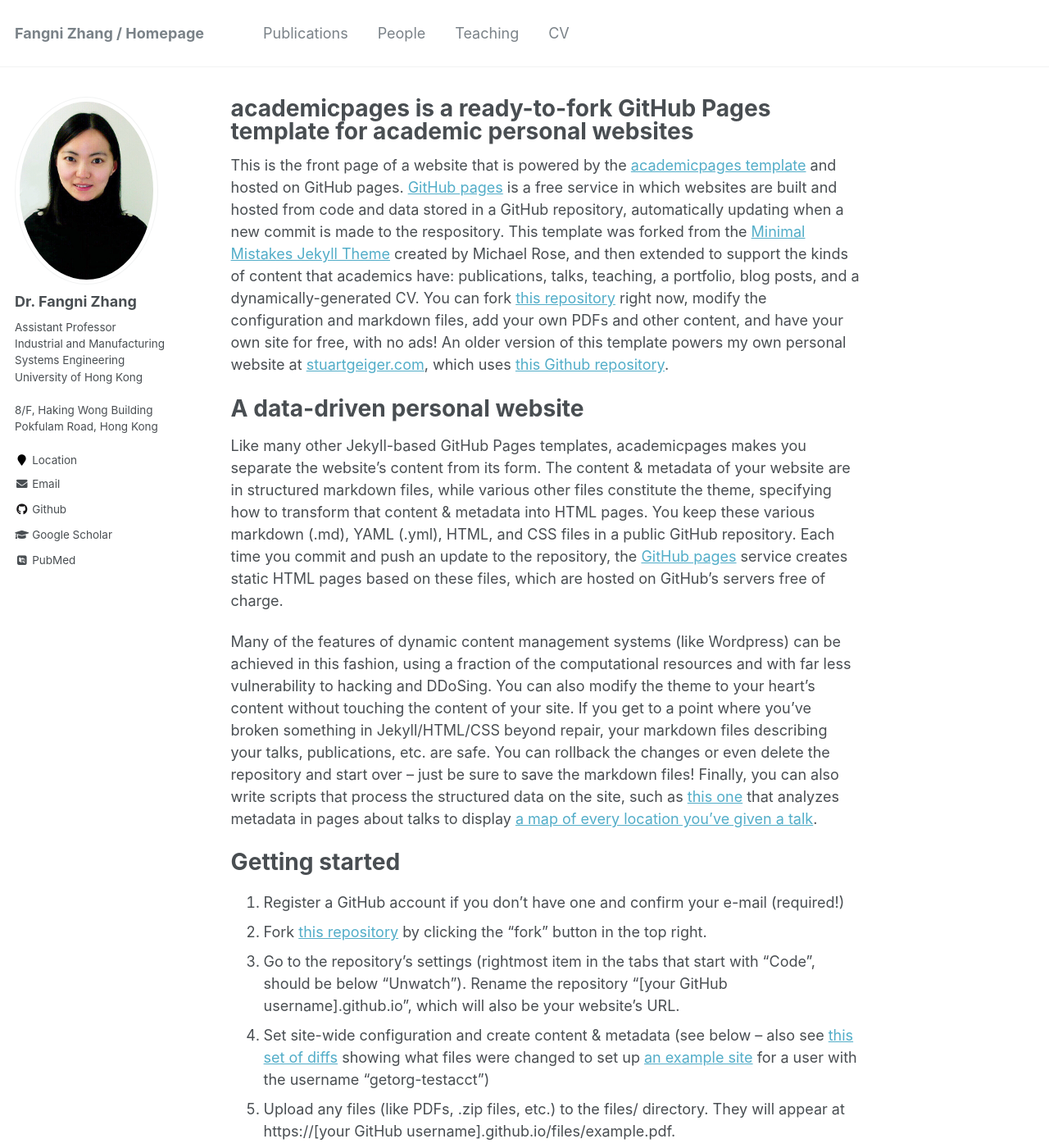
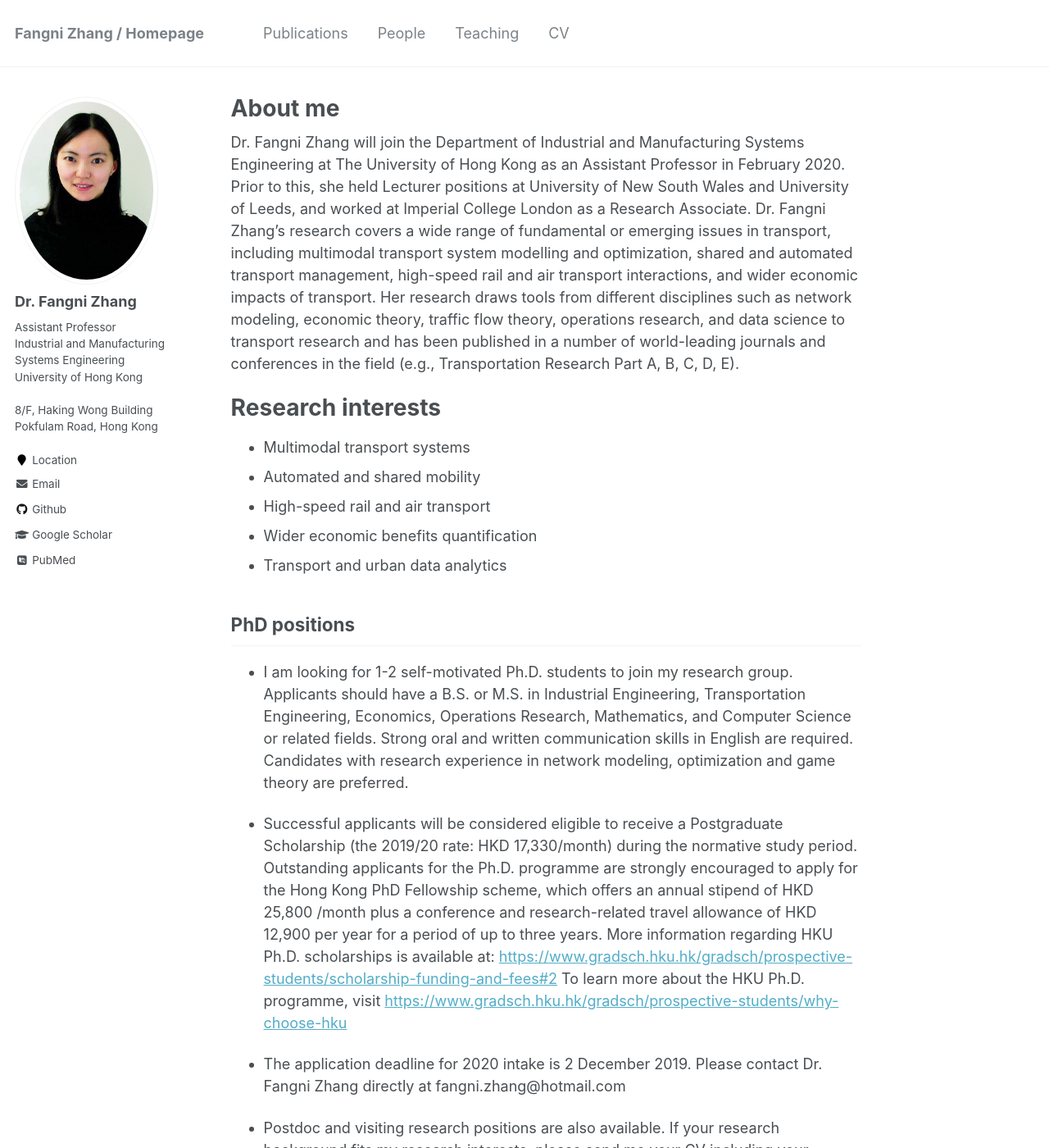
Before and after one commit to fangnizhang/fangnizhang.github.io, a Jekyll site: the page built from _pages/about.md, in a window 1280 px wide and 1400 px high. Shown: the whole window at 82% size. Built offline with Jekyll 4.4.1, drawn with Linux system fonts in a browser that asks for light colours; some web fonts are replaced; some of the changed text lies outside the part shown.

Commit message:
Update about.md

```diff
--- a/_pages/about.md
+++ b/_pages/about.md
@@ -1,6 +1,6 @@
 ---
 permalink: /
-title: "academicpages is a ready-to-fork GitHub Pages template for academic personal websites"
+title: "About me"
 excerpt: "About me"
 author_profile: true
 redirect_from:
@@ -8,30 +8,49 @@ redirect_from:
   - /about.html
 ---
 
-This is the front page of a website that is powered by the [academicpages template](https://github.com/academicpages/academicpages.github.io) and hosted on GitHub pages. [GitHub pages](https://pages.github.com) is a free service in which websites are built and hosted from code and data stored in a GitHub repository, automatically updating when a new commit is made to the respository. This template was forked from the [Minimal Mistakes Jekyll Theme](https://mmistakes.github.io/minimal-mistakes/) created by Michael Rose, and then extended to support the kinds of content that academics have: publications, talks, teaching, a portfolio, blog posts, and a dynamically-generated CV. You can fork [this repository](https://github.com/academicpages/academicpages.github.io) right now, modify the configuration and markdown files, add your own PDFs and other content, and have your own site for free, with no ads! An older version of this template powers my own personal website at [stuartgeiger.com](http://stuartgeiger.com), which uses [this Github repository](https://github.com/staeiou/staeiou.github.io).
+Dr. Fangni Zhang will join the Department of Industrial and Manufacturing Systems Engineering at The University of Hong Kong as an Assistant Professor in February 2020. Prior to this, she held Lecturer positions at University of New South Wales and University of Leeds, and worked at Imperial College London as a Research Associate. Dr. Fangni Zhang’s research covers a wide range of fundamental or emerging issues in transport, including multimodal transport system modelling and optimization, shared and automated transport management, high-speed rail and air transport interactions, and wider economic impacts of transport. Her research draws tools from different disciplines such as network modeling, economic theory, traffic flow theory, operations research, and data science to transport research and has been published in a number of world-leading journals and conferences in the field (e.g., Transportation Research Part A, B, C, D, E).
 
-A data-driven personal website
+Research interests
 ======
-Like many other Jekyll-based GitHub Pages templates, academicpages makes you separate the website's content from its form. The content & metadata of your website are in structured markdown files, while various other files constitute the theme, specifying how to transform that content & metadata into HTML pages. You keep these various markdown (.md), YAML (.yml), HTML, and CSS files in a public GitHub repository. Each time you commit and push an update to the repository, the [GitHub pages](https://pages.github.com/) service creates static HTML pages based on these files, which are hosted on GitHub's servers free of charge.
+- Multimodal transport systems
+- Automated and shared mobility
+- High-speed rail and air transport
+- Wider economic benefits quantification
+- Transport and urban data analytics
 
-Many of the features of dynamic content management systems (like Wordpress) can be achieved in this fashion, using a fraction of the computational resources and with far less vulnerability to hacking and DDoSing. You can also modify the theme to your heart's content without touching the content of your site. If you get to a point where you've broken something in Jekyll/HTML/CSS beyond repair, your markdown files describing your talks, publications, etc. are safe. You can rollback the changes or even delete the repository and start over -- just be sure to save the markdown files! Finally, you can also write scripts that process the structured data on the site, such as [this one](https://github.com/academicpages/academicpages.github.io/blob/master/talkmap.ipynb) that analyzes metadata in pages about talks to display [a map of every location you've given a talk](https://academicpages.github.io/talkmap.html).
+PhD positions
+------
+- I am looking for 1-2 self-motivated Ph.D. students to join my research group. Applicants should have a B.S. or M.S. in Industrial Engineering, Transportation Engineering, Economics, Operations Research, Mathematics, and Computer Science or related fields. Strong oral and written communication skills in English are required. Candidates with research experience in network modeling, optimization and game theory are preferred.
 
-Getting started
-======
-1. Register a GitHub account if you don't have one and confirm your e-mail (required!)
-1. Fork [this repository](https://github.com/academicpages/academicpages.github.io) by clicking the "fork" button in the top right.
-1. Go to the repository's settings (rightmost item in the tabs that start with "Code", should be below "Unwatch"). Rename the repository "[your GitHub username].github.io", which will also be your website's URL.
-1. Set site-wide configuration and create content & metadata (see below -- also see [this set of diffs](http://archive.is/3TPas) showing what files were changed to set up [an example site](https://getorg-testacct.github.io) for a user with the username "getorg-testacct")
-1. Upload any files (like PDFs, .zip files, etc.) to the files/ directory. They will appear at https://[your GitHub username].github.io/files/example.pdf.
-1. Check status by going to the repository settings, in the "GitHub pages" section
+- Successful applicants will be considered eligible to receive a Postgraduate Scholarship (the 2019/20 rate: HKD 17,330/month) during the normative study period. Outstanding applicants for the Ph.D. programme are strongly encouraged to apply for the Hong Kong PhD Fellowship scheme, which offers an annual stipend of HKD 25,800 /month plus a conference and research-related travel allowance of HKD 12,900 per year for a period of up to three years. More information regarding HKU Ph.D. scholarships is available at: [https://www.gradsch.hku.hk/gradsch/prospective-students/scholarship-funding-and-fees#2](https://www.gradsch.hku.hk/gradsch/prospective-students/scholarship-funding-and-fees#2)
+To learn more about the HKU Ph.D. programme, visit [https://www.gradsch.hku.hk/gradsch/prospective-students/why-choose-hku](https://www.gradsch.hku.hk/gradsch/prospective-students/why-choose-hku)
 
-Site-wide configuration
+- The application deadline for 2020 intake is 2 December 2019. Please contact Dr. Fangni Zhang directly at fangni.zhang@hotmail.com
+
+- Postdoc and visiting research positions are also available. If your research background fits my research interests, please send me your CV including your education qualifications and list of publications (if any).
+
+
+Selected Publications
 ------
-The main configuration file for the site is in the base directory in [_config.yml](https://github.com/academicpages/academicpages.github.io/blob/master/_config.yml), which defines the content in the sidebars and other site-wide features. You will need to replace the default variables with ones about yourself and your site's github repository. The configuration file for the top menu is in [_data/navigation.yml](https://github.com/academicpages/academicpages.github.io/blob/master/_data/navigation.yml). For example, if you don't have a portfolio or blog posts, you can remove those items from that navigation.yml file to remove them from the header.
+• **Zhang, F.**, Graham, D.J., Wong, M. (2018) Quantifying the substitutability and complementarity between high-speed rail and air transport. Transportation Research Part A, 118, 191-215.
 
-Create content & metadata
-------
-For site content, there is one markdown file for each type of content, which are stored in directories like _publications, _talks, _posts, _teaching, or _pages. For example, each talk is a markdown file in the [_talks directory](https://github.com/academicpages/academicpages.github.io/tree/master/_talks). At the top of each markdown file is structured data in YAML about the talk, which the theme will parse to do lots of cool stuff. The same structured data about a talk is used to generate the list of talks on the [Talks page](https://academicpages.github.io/talks), each [individual page](https://academicpages.github.io/talks/2012-03-01-talk-1) for specific talks, the talks section for the [CV page](https://academicpages.github.io/cv), and the [map of places you've given a talk](https://academicpages.github.io/talkmap.html) (if you run this [python file](https://github.com/academicpages/academicpages.github.io/blob/master/talkmap.py) or [Jupyter notebook](https://github.com/academicpages/academicpages.github.io/blob/master/talkmap.ipynb), which creates the HTML for the map based on the contents of the _talks directory).
+• **Zhang, F.**, Zheng, N., Yang, H., Geroliminis, N. (2018) A systematic analysis of multimodal transport systems with road space distribution and responsive bus service. Transportation Research Part C, 96, 208-230.
+
+• Liu, W., Li, X, **Zhang, F.**, Yang, H. (2017) Interactive travel choices and traffic forecast in a doubly dynamical system with user inertia and information provision. Transportation Research Part C, 85, 711-731.
+
+• **Zhang, F.**., Liu, W., Wang, X., Yang, H. (2017) A new look at the morning commute with household shared-ride: How does school location play a role? Transportation Research Part E, 103, 198-217.
+
+• Liu, W., **Zhang, F.**, Yang, H. (2017) Modeling and managing morning commute with both household and individual travels. Transportation Research Part B, 103, 227-247.
+
+• Wang, W.W., Wang, D.Z., **Zhang, F.**, Sun, H., Zhang, W. and Wu, J. (2017) Overcoming the Downs-Thomson Paradox by transit subsidy policies. Transportation Research Part A, 95, 126-147.
+
+• **Zhang, F.**, Lindsey, R. and Yang, H. (2016) The Downs–Thomson paradox with imperfect mode substitutes and alternative transit administration regimes. Transportation Research Part B, 86, 104-127.
+
+• Liu, W., **Zhang, F.**, Yang, H.  (2016) Managing morning commute with parking space constraints in the case of bi-modal many-to-one network. Transportmetrica A, 12(2), 116-141.
+
+• **Zhang, F.**, Yang, H., Liu, W. (2014) The Downs-Thomson Paradox with responsive transit service. Transportation Research Part A, 70, 244-263.
+
+• Liu, W., Yang, H., Yin, Y., **Zhang, F.** (2014) A novel permit scheme for managing parking competition and bottleneck congestion. Transportation Research Part C, 44, 265-281.
 
 **Markdown generator**
 
```
